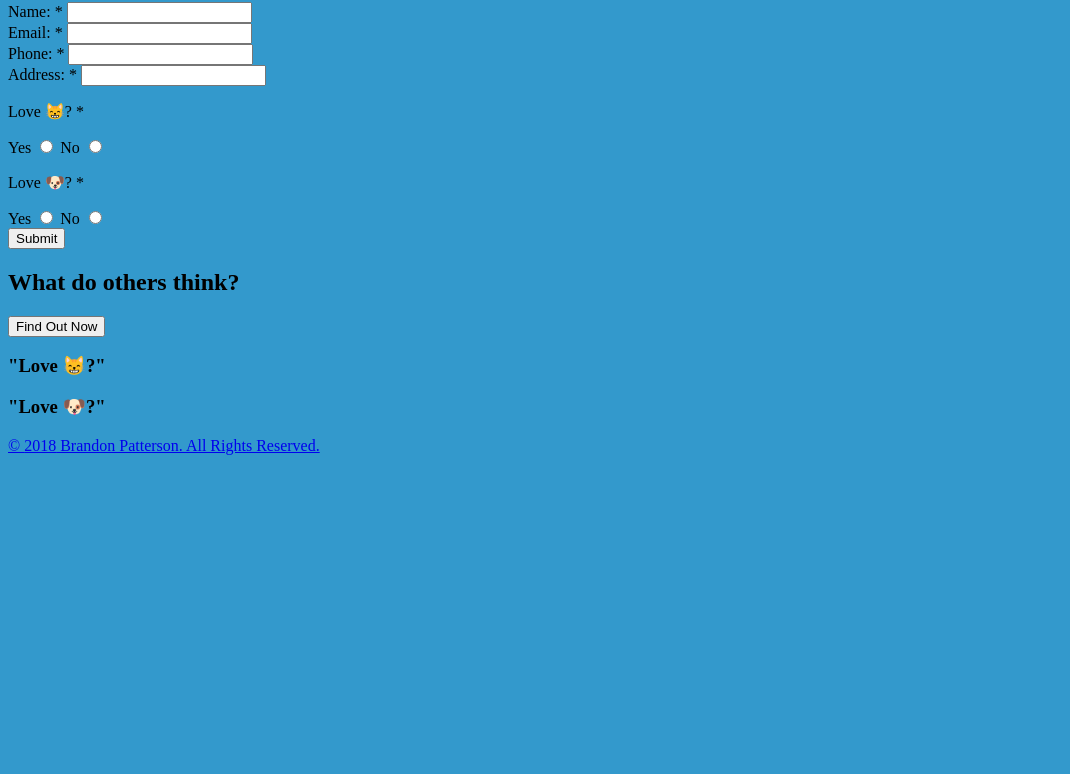
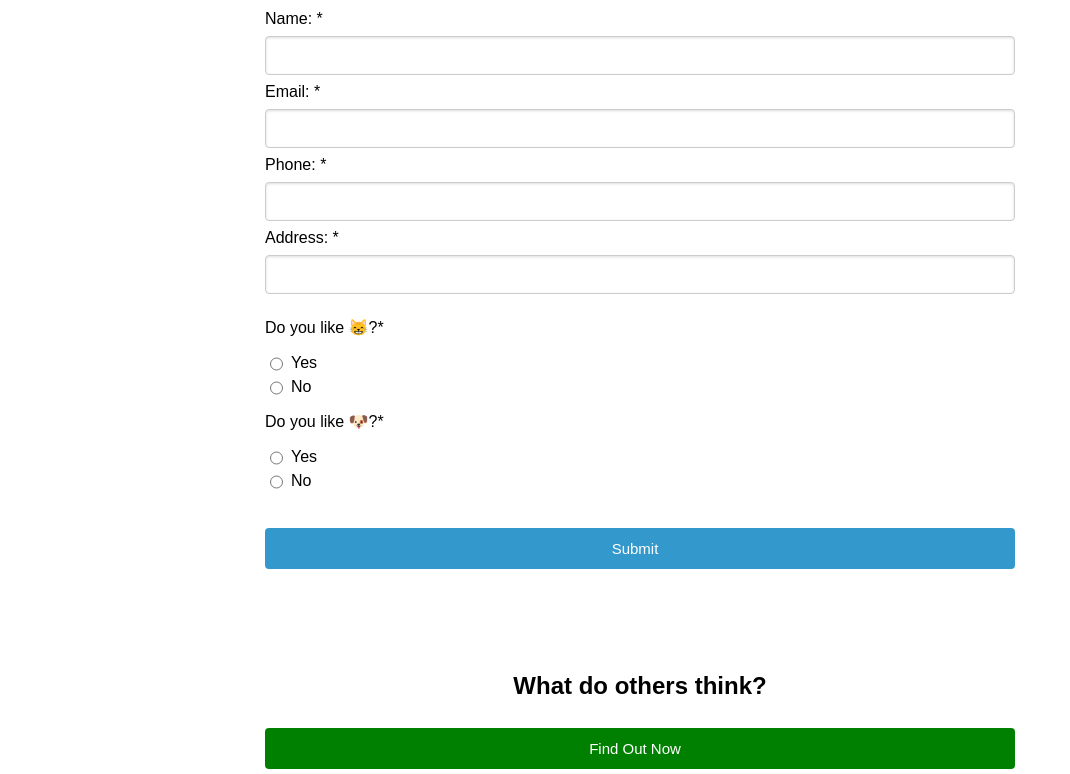
Before and after one commit to brandnpatterson/form-submission, a website: page index.html in a window 1280 px wide. Shown: the part 78-852 px from the top of the page, without its empty margins (0-1070 px from the left). Before the commit the page ends 800 px from the top, so only its background shows below. Drawn offline with nearby package versions, Linux system fonts and the light colour scheme; files that its build step writes are made by us from their sources.

Commit message:
display errors for all inputs

```diff
--- a/index.html
+++ b/index.html
@@ -9,67 +9,135 @@
   </head>
   <body>
     <div class="wrapper">
-      <form method="post" autocomplete="off">
+      <form class="container form" method="post" autocomplete="off" name="form">
+        <div class="form-content">
           <h1>Form Component</h1>
-        <div class="formgroup">
-          <label for="name">Name: <span class="required">*</span></label>
-          <input type="text" id="name" name="name" />
+          <div class="form-group">
+            <label class="form-label" for="name"
+              >Name: <span class="required">*</span></label
+            >
+            <input
+              class="form-input js-validate"
+              type="text"
+              id="name"
+              name="name"
+              data-regex="[a-zA-Z]+(([\',. -][a-zA-Z ])?[a-zA-Z]*)*$"
+              data-error="Please enter letters only"
+            />
           </div>
-        <div class="formgroup">
-          <label for="email">Email: <span class="required">*</span></label>
-          <input type="text" id="email" name="email" />
+          <div class="form-group">
+            <label class="form-label" for="email"
+              >Email: <span class="required">*</span></label
+            >
+            <input
+              class="form-input js-validate"
+              type="text"
+              id="email"
+              name="email"
+              data-regex="^[a-zA-Z0-9]+@[a-zA-Z0-9-]+(?:\.[a-zA-Z0-9-]+)*$"
+              data-error="Please enter a valid email"
+            />
           </div>
-        <div class="formgroup">
-          <label for="phone">Phone: <span class="required">*</span></label>
-          <input type="tel" id="phone" name="phone" />
+          <div class="form-group">
+            <label class="form-label" for="phone"
+              >Phone: <span class="required">*</span></label
+            >
+            <input
+              class="form-input js-validate"
+              type="tel"
+              id="phone"
+              name="phone"
+              data-regex="^[2-9]{2}[0-9]{8}$"
+              data-error="Please enter a 10 digit phone number"
+            />
           </div>
-        <div class="formgroup">
-          <label for="address">Address: <span class="required">*</span></label>
-          <input type="text" id="address" name="address" />
+          <div class="form-group">
+            <label class="form-label" for="address"
+              >Address: <span class="required">*</span></label
+            >
+            <input
+              class="form-input js-validate"
+              type="text"
+              id="address"
+              name="address"
+              data-regex="^(?!\s*$).+"
+              data-error="Please enter your address"
+            />
           </div>
-        <div class="formgroup">
-          <p>Love 😸? <span class="required">*</span></p>
-          <div class="formgroup">
-            <label for="catYes">Yes</label>
-            <input type="radio" id="catYes" name="cat" />
-            <label for="catNo">No</label>
-            <input type="radio" id="catNo" name="cat" />
+          <div class="form-group">
+            <p>Do you like 😸?<span class="required">*</span></p>
+            <div class="radio-group">
+              <input
+                class="js-validate"
+                type="radio"
+                id="catYes"
+                name="cat"
+                data-error="Please choose an option"
+              />
+              <label class="form-label" for="catYes">Yes</label>
+            </div>
+            <div class="radio-group">
+              <input
+                class="js-validate"
+                type="radio"
+                id="catNo"
+                name="cat"
+                data-error="Please choose an option"
+              />
+              <label class="form-label" for="catNo">No</label>
             </div>
           </div>
-        <div class="formgroup">
-          <p>Love 🐶? <span class="required">*</span></p>
-          <label for="dogYes">Yes</label>
-          <input type="radio" id="dogYes" name="dog" />
-          <label for="dogNo">No</label>
-          <input type="radio" id="dogNo" name="dog" />
+          <div class="form-group">
+            <p>Do you like 🐶?<span class="required">*</span></p>
+            <div class="radio-group">
+              <input
+                class="js-validate"
+                type="radio"
+                id="dogYes"
+                name="dog"
+                data-error="Please choose an option"
+              />
+              <label class="form-label" for="dogYes">Yes</label>
             </div>
-        <div class="formgroup">
-          <button class="post-data btn btn-green" type="submit" name="submit">
+            <div class="radio-group">
+              <input
+                class="js-validate"
+                type="radio"
+                id="dogNo"
+                name="dog"
+                data-error="Please choose an option"
+              />
+              <label class="form-label" for="dogNo">No</label>
+            </div>
+          </div>
+        </div>
+        <div class="form-group">
+          <button class="button button-primary" type="submit" name="submit">
             Submit
           </button>
         </div>
       </form>
-      <div class="results">
+      <div class="container results">
         <h2>What do others think?</h2>
-        <button class="get-data btn btn-green" type="button">
+        <button class="button button-success" type="button">
           Find Out Now
         </button>
         <div>
-          <h3>"Love 😸?"</h3>
+          <h3>"Do you like 😸?"</h3>
           <ul id="cat-data"></ul>
         </div>
         <div>
-          <h3>"Love 🐶?"</h3>
+          <h3>"Do you like 🐶?"</h3>
           <ul id="dog-data"></ul>
         </div>
       </div>
-    </div>
-    <footer>
+      <footer class="container footer">
         <a href="http://github.com/brandnpatterson" target="_blank">
           &copy; <span class="date"></span> Brandon Patterson. All Rights
           Reserved.
         </a>
       </footer>
+    </div>
     <script type="text/javascript">
       document.querySelector('.date').append(new Date().getFullYear());
     </script>
--- a/src/js/index.js
+++ b/src/js/index.js
@@ -1,2 +1 @@
-import './copyright';
 import './app';
--- /dev/null
+++ b/src/js/util/index.js
@@ -0,0 +1 @@
+export const arrFrom = e => Array.prototype.slice.call(e);
--- a/src/sass/abstracts/_vars.scss
+++ b/src/sass/abstracts/_vars.scss
@@ -1,19 +1,13 @@
+$black: #000;
+$green: #008000;
+$light: #ccc;
+$light2: #ddd;
+$red: #f00;
 $teal: #39c;
-$black: #000;
+$white: #fff;
 
 $small-only: 'screen and (max-width: 39.9375em)';
 $medium-up: 'screen and (min-width: 64em)';
 $medium-only: 'screen and (min-width: 64em) and (max-width: 74.9375em)';
 $large-up: 'screen and (min-width: 75em)';
 $large-only: 'screen and (min-width: 75em) and (max-width: 80em)';
-
-body {
-  background: $teal;
-}
-
-.something-cool {
-  background: $teal;
-  border: 1px solid $teal;
-  margin: 10px;
-  padding: 10px;
-}
--- /dev/null
+++ b/src/sass/components/_buttons.scss
@@ -0,0 +1,20 @@
+.button {
+  border: 0;
+  border-radius: 4px;
+  box-sizing: border-box;
+  display: inline-block;
+  font-size: 15px;
+  margin: 8px 0;
+  padding: 12px 20px 12px 10px;
+  width: 100%;
+}
+
+.button-primary {
+  background: $teal;
+  color: $white;
+}
+
+.button-success {
+  background: $green;
+  color: $white;
+}
--- /dev/null
+++ b/src/sass/components/_form.scss
@@ -0,0 +1,43 @@
+.form {
+  margin-bottom: 75px;
+}
+
+.form-content {
+  margin-bottom: 25px;
+  width: 100%;
+}
+
+.form-group {
+  width: 100%;
+}
+
+.form-input {
+  border: 1px solid $light;
+  border-radius: 4px;
+  box-shadow: inset 0 1px 3px $light2;
+  box-sizing: border-box;
+  display: inline-block;
+  font-size: 15px;
+  margin: 8px 0;
+  padding: 10px 20px 10px 10px;
+  width: 100%;
+
+  &::placeholder {
+    color: $red;
+  }
+}
+
+.radio-group {
+  display: flex;
+  margin-bottom: 5px;
+
+  .form-label {
+    margin: 1px 0 0 5px;
+  }
+}
+
+.js-validate-error {
+  color: $red;
+  margin: 0;
+  min-height: 18px;
+}
--- a/src/sass/layout/_layout.scss
+++ b/src/sass/layout/_layout.scss
@@ -0,0 +1,16 @@
+.wrapper {
+  margin: 0 auto;
+  max-width: 750px;
+  width: 85%;
+}
+
+.container {
+  align-items: center;
+  display: flex;
+  flex-direction: column;
+  justify-content: center;
+}
+
+.results {
+  margin-bottom: 100px;
+}
--- a/src/sass/style.scss
+++ b/src/sass/style.scss
@@ -2,13 +2,13 @@
 
 @import 'base/typography';
 
-@import 'components/header';
+@import 'components/buttons';
 @import 'components/footer';
+@import 'components/form';
 
 @import 'layout/layout';
 
-@import 'pages/home';
-@import 'pages/about';
+@import 'pages/index';
 
 @import 'themes/main-theme';
 
--- a/src/sass/themes/_main-theme.scss
+++ b/src/sass/themes/_main-theme.scss
@@ -0,0 +1,3 @@
+body {
+  font-family: Arial, Helvetica, sans-serif;
+}
```
Also changed, not shown: src/js/app.js (+22 -0 lines), src/js/validate.js (added, +58 -0 lines), .eslintrc.js, src/js/copyright.js (deleted), src/sass/components/_header.scss (deleted), src/sass/pages/_about.scss (deleted), src/sass/pages/_home.scss (deleted), src/sass/pages/_index.scss (added). Lines whose indentation alone changed are shown as unchanged.
